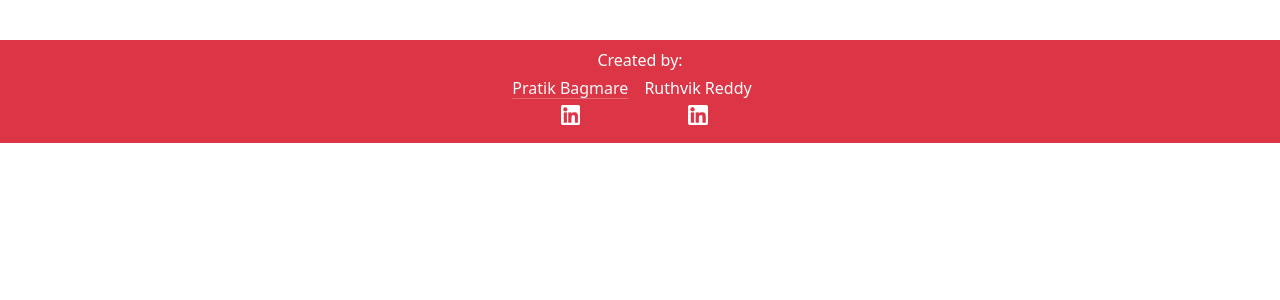
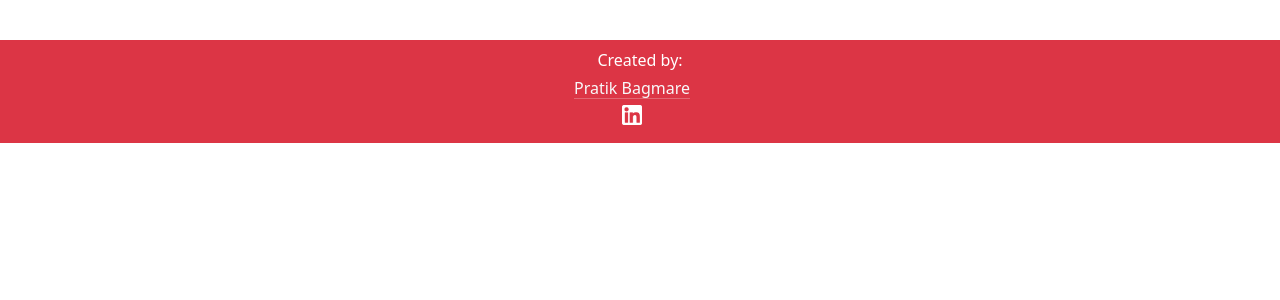
Before and after one commit to pratikb0501/UCMEstore, a PHP site: page / in a window 1280 px wide. Shown: the part 77-377 px from the top of the page. Run offline with PHP 8.4, Linux system fonts and the light colour scheme; data that the repository does not hold is empty.

Commit message:
updated footer

```diff
--- a/view/footer.php
+++ b/view/footer.php
@@ -18,12 +18,6 @@
                   <img class="footer--img" title="Pratik's LinkedIn" src="images/linkedin.png" alt="linkedin">
                 </a>
               </div>
-              <div class="me-3 d-flex flex-column align-items-center">
-                <div>Ruthvik Reddy</div>
-                <a class="footer--logo" href="https://www.linkedin.com/in/ruthvik-reddy-gaddam-331469219/" target="blank">
-                  <img class="footer--img" title="Ruthvik's LinkedIn" src="images/linkedin.png" alt="linkedin">
-                </a>
-              </div>
             </div>
           </div>
         </div>
```
